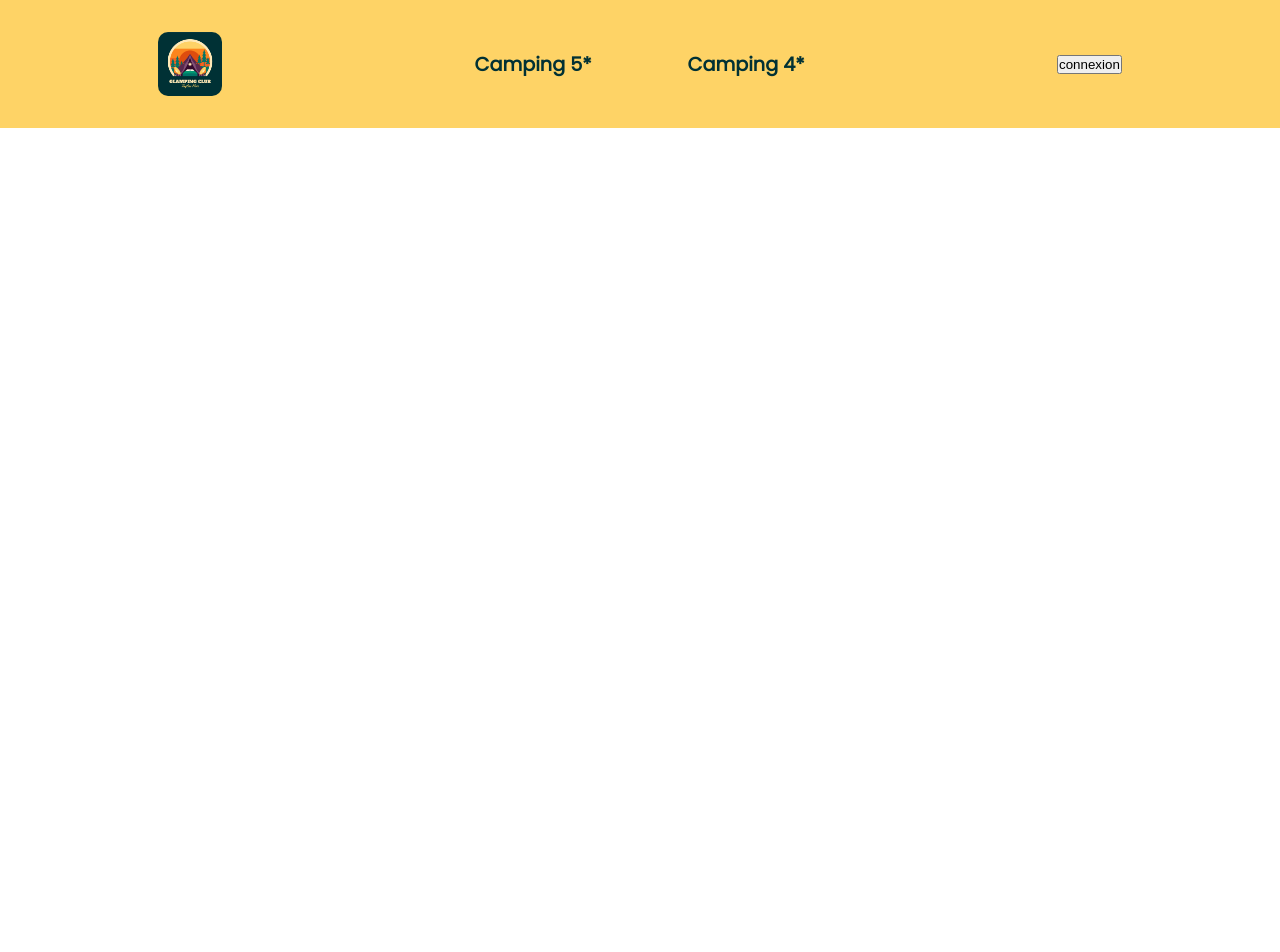
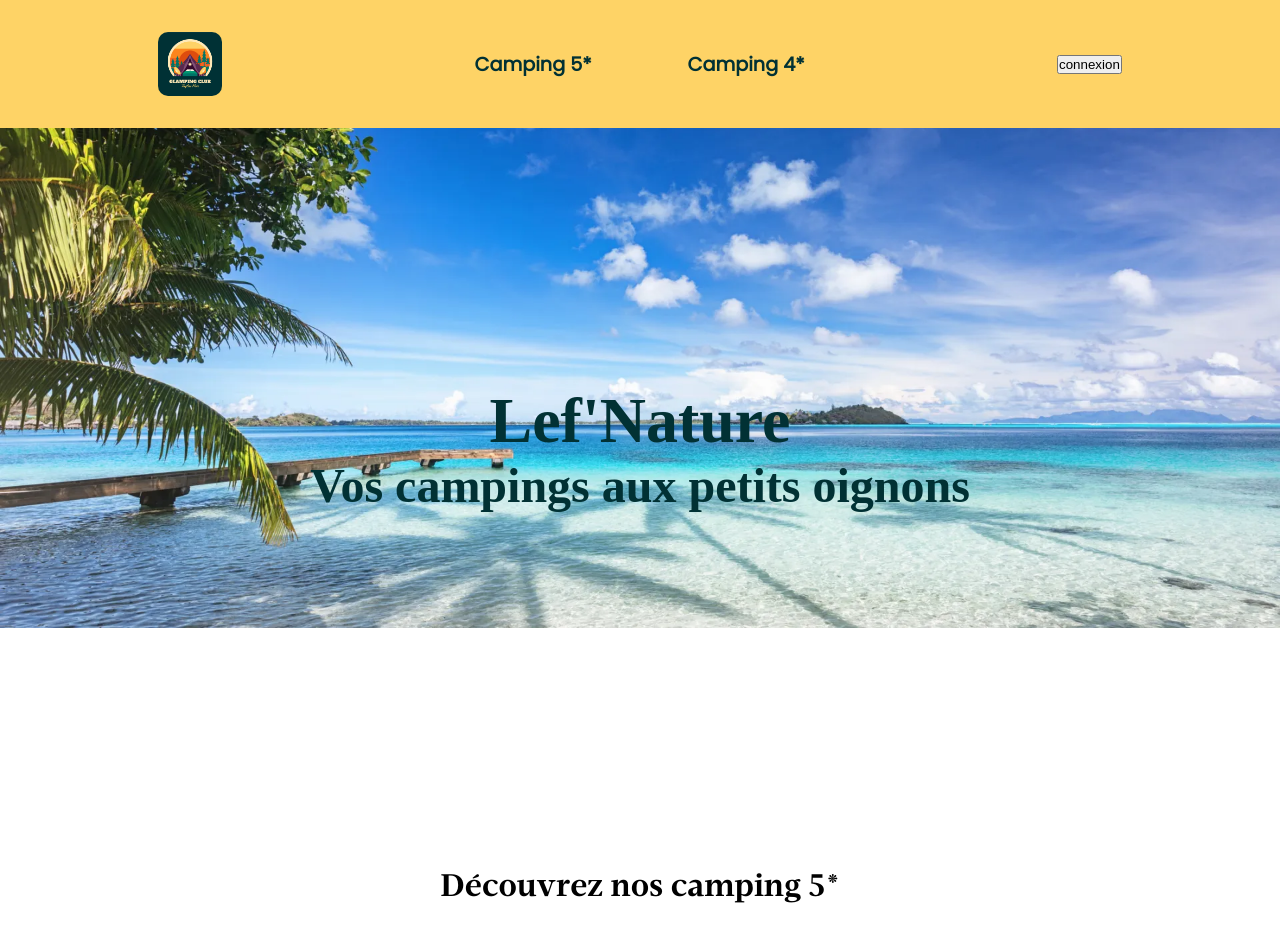
Before and after one commit to JP-Lefever/checkpoint4_camping, a React (Vite) app in the folder client/: page / in a window 1280 px wide. Shown: the top 952 px of the page. Before the commit the page ends 800 px from the top, so only its background shows below. Built offline with nearby package versions, Linux system fonts and the light colour scheme.

Commit message:
feat: add header

```diff
--- a/client/src/App.css
+++ b/client/src/App.css
@@ -2,6 +2,7 @@
   margin: 0;
   padding: 0;
   box-sizing: border-box;
+  /* outline: red 1px solid; */
 }
 
 @font-face {
--- a/client/src/App.tsx
+++ b/client/src/App.tsx
@@ -1,3 +1,4 @@
+import { Outlet } from "react-router-dom";
 import "./App.css";
 import NavBar from "./components/navbar/NavBar";
 
@@ -5,6 +6,7 @@ function App() {
   return (
     <>
       <NavBar />
+      <Outlet />
     </>
   );
 }
--- /dev/null
+++ b/client/src/components/header/Header.tsx
@@ -0,0 +1,14 @@
+import styles from "./header.module.css";
+
+export default function Header() {
+  return (
+    <>
+      <header className={styles.header}>
+        <section className={styles.title}>
+          <h1 className={styles.h1}>Lef'Nature</h1>
+          <h2 className={styles.h2}>Vos campings aux petits oignons</h2>
+        </section>
+      </header>
+    </>
+  );
+}
--- /dev/null
+++ b/client/src/components/header/header.module.css
@@ -0,0 +1,27 @@
+.header {
+  background-image: url("../../assets/images/paysage.jpg");
+  background-size: 100vw;
+  height: 85vh;
+  background-repeat: no-repeat;
+}
+
+.title {
+  color: var(--primary-color);
+  width: fit-content;
+  margin: auto;
+  text-align: center;
+
+  display: flex;
+  flex-direction: column;
+  justify-content: center;
+  align-items: center;
+}
+
+.h1 {
+  margin-top: 4em;
+  font-size: 4em;
+}
+
+.h2 {
+  font-size: 3em;
+}
--- /dev/null
+++ b/client/src/pages/homePage/Homepage.tsx
@@ -0,0 +1,18 @@
+import Header from "../../components/header/Header";
+import styles from "./homePage.module.css";
+
+export default function HomePage() {
+  return (
+    <>
+      <Header />
+      <main className={styles.main}>
+        <section>
+          <h2 className={styles.h2}>Découvrez nos camping 5*</h2>
+        </section>
+        <section>
+          <h2 className={styles.h2}>Découvrez nos camping 4*</h2>
+        </section>
+      </main>
+    </>
+  );
+}
--- /dev/null
+++ b/client/src/pages/homePage/homePage.module.css
@@ -0,0 +1,6 @@
+.h2 {
+  font-family: var(--title-font);
+  width: fit-content;
+  margin: 2em auto;
+  font-size: 2em;
+}
```
Also changed, not shown: client/src/router.tsx (+7 -1 lines), client/src/assets/images/paysage.jpg (added), 1 other file (tests, documents, lock files or other folders).
